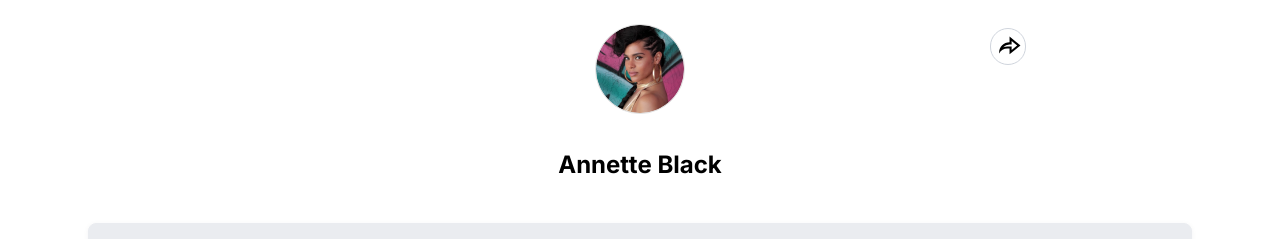
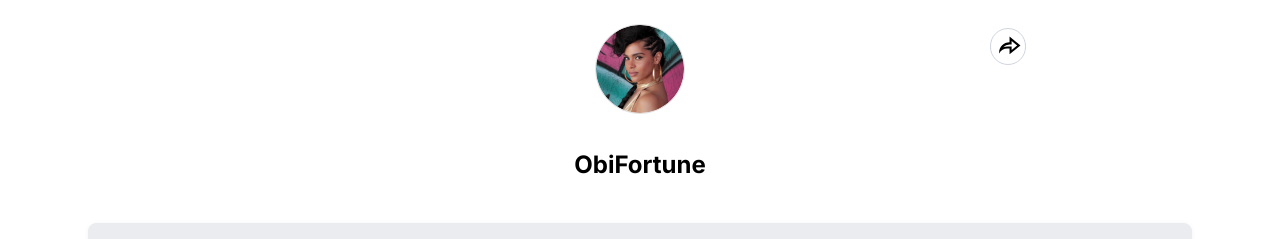
Before and after one commit to ickynavigator/hng9-task1, a React (Vite) app: page / in a window 1280 px wide. Shown: the top 239 px of the page. Built offline with nearby package versions, Linux system fonts and the light colour scheme.

Commit message:
updated name

```diff
--- a/src/info.ts
+++ b/src/info.ts
@@ -1,4 +1,4 @@
-export const name = 'Annette Black';
+export const name = 'ObiFortune';
 
 export const twitter = 'https://twitter.com/annetteblack';
 
```
